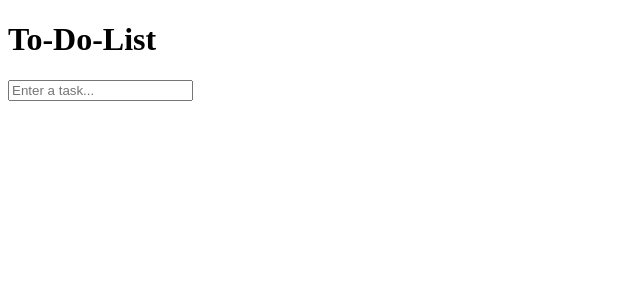
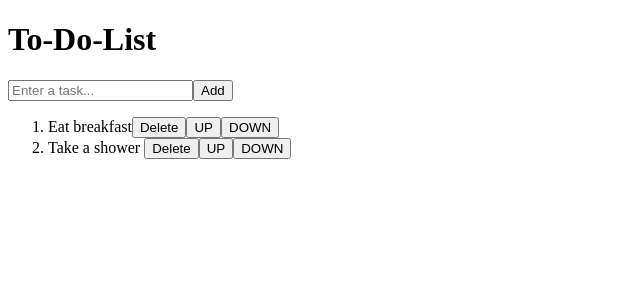
Before and after one commit to AhmadRabie1/To-Do-List, a React (Vite) app in the folder learn-react/: page / in a window 1280 px wide. Shown: the top 300 px of the page, without its empty margins (0-640 px from the left). Built offline with nearby package versions, Linux system fonts and the light colour scheme.

Commit message:
finish almost all the html tags

```diff
--- a/learn-react/src/ToDoList.jsx
+++ b/learn-react/src/ToDoList.jsx
@@ -1,39 +1,58 @@
 import { useState } from "react";
 
 
-function ToDoList(){
+function ToDoList() {
 
-    const[tasks, setTasks] = useState([])
-    const[newTask, setNewTask] = useState([])
+    const [tasks, setTasks] = useState(["Eat breakfast", "Take a shower "])
+    const [newTask, setNewTask] = useState([])
 
 
-    function handleInputChange(event){
+    function handleInputChange(event) {
         setNewTask(event.target.value);
     }
 
-    function addTask(){
+    function addTask() {
 
     }
 
-    function deleteTask(index){
+    function deleteTask(index) {
 
     }
 
-    function moveTaskUp(index){
+    function moveTaskUp(index) {
 
     }
 
-    function moveTaskDown(index){
+    function moveTaskDown(index) {
 
     }
-    return(
+    return (
         <div className="to-do-list">
 
             <h1>To-Do-List</h1>
 
             <div>
-                <input type="text" placeholder="Enter a task..." value={newTask} onChange={handleInputChange}/>
+                <input type="text" placeholder="Enter a task..." value={newTask} onChange={handleInputChange} />
+                <button className="add-button" onClick={addTask}>Add</button>
             </div>
+
+            <ol>{tasks.map((task, index) =>
+                <li key={index}>
+                    <span className="text">
+                        {task}
+                    </span>
+                    <button className="delete-button" onClick={() => deleteTask(index)}>
+                        Delete
+                    </button>
+
+                    <button className="move-button" onClick={() => moveTaskUp(index)}>
+                        UP
+                    </button>
+
+                    <button className="move-button" onClick={() => moveTaskDown(index)}>
+                        DOWN
+                    </button>
+                </li>)}</ol>
         </div>
     );
 }
```
